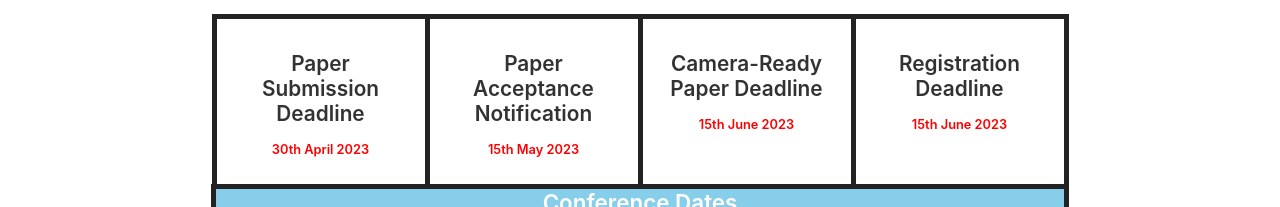
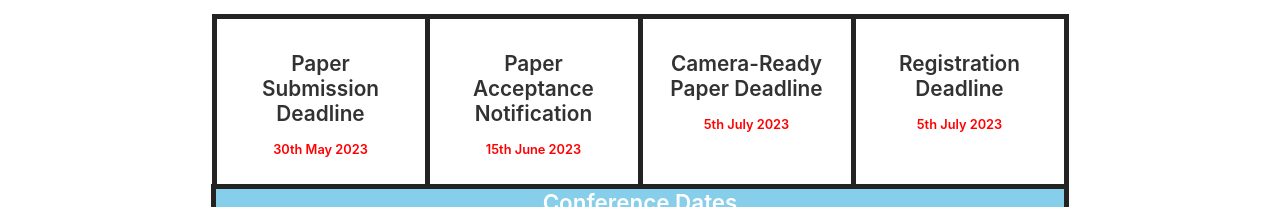
Before and after one commit to satyabrata-mishra/icarmerd, a React (Create React App) app: page / in a window 1280 px wide. Shown: the part 2309-2516 px from the top of the page. Built offline with nearby package versions, Linux system fonts and the light colour scheme.

Commit message:
Site Updated

```diff
--- a/src/Components/ImportantDatesHome.jsx
+++ b/src/Components/ImportantDatesHome.jsx
@@ -10,22 +10,22 @@ export default function ImportantDatesHome({ yr }) {
                 <div className="box">
                     <p>Paper Submission Deadline</p>
                     {/* <p>Submission Closed</p> */}
-                    <p>30th April 2023</p>
+                    <p>30th May 2023</p>
                 </div>
                 <div className="box">
                     <p>Paper Acceptance Notification</p>
                     {/* <p>Submission Closed</p> */}
-                    <p>15th May 2023</p>
+                    <p>15th June 2023</p>
                 </div>
                 <div className="box">
                     <p>Camera-Ready Paper Deadline</p>
                     {/* <p>Submission Closed</p> */}
-                    <p>15th June 2023</p>
+                    <p>5th July 2023</p>
                 </div>
                 <div className="box">
                     <p>Registration Deadline</p>
                     {/* <p>Submission Closed</p> */}
-                    <p>15th June 2023</p>
+                    <p>5th July 2023</p>
                 </div>
             </div>
             {/* <p className='already'>Already Registered? Check your details in the <Link to="/list-of-registred-papers">"List of Registration Forms & Camera-Ready Paper Recieved"</Link> now.</p> */}
```
Also changed, not shown: 1 other file (tests, documents, lock files or other folders).
